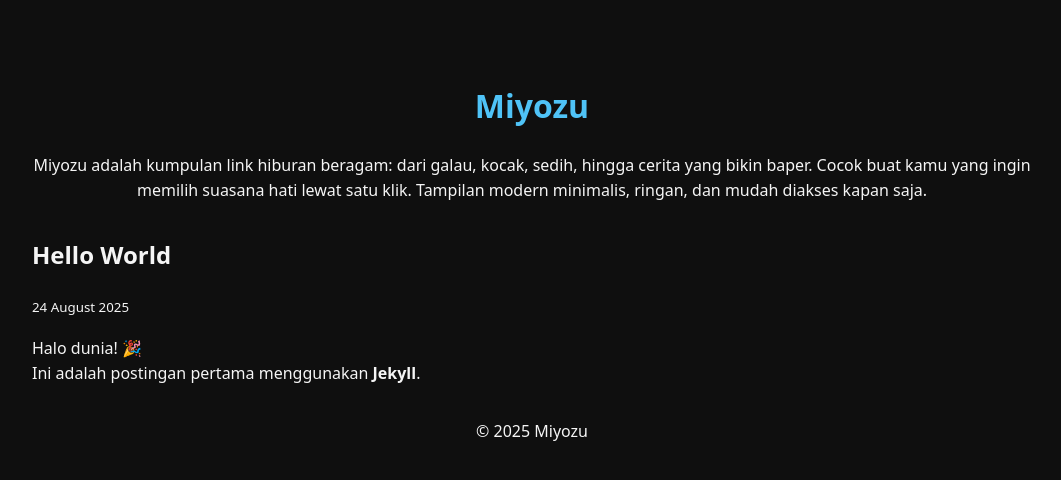
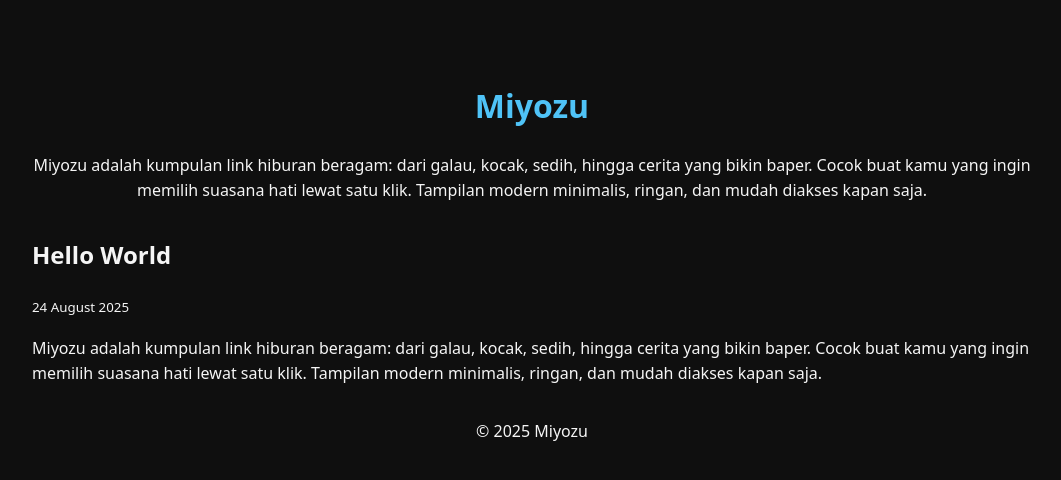
Before and after one commit to miyozu/miyozu.github.io, a Jekyll site: the page built from _posts/2025-08-23-hello-world.md, in a window 1280 px wide. Shown: the top 480 px of the page, without its empty margins (108-1169 px from the left). Built offline with Jekyll 4.4.1, drawn with Linux system fonts in a browser that asks for light colours.

Commit message:
Update 2025-08-23-hello-world.md

```diff
--- a/_posts/2025-08-23-hello-world.md
+++ b/_posts/2025-08-23-hello-world.md
@@ -5,5 +5,4 @@
 categories: blog
 ---
 
-Halo dunia! 🎉
-Ini adalah postingan pertama menggunakan **Jekyll**.
+Miyozu adalah kumpulan link hiburan beragam: dari galau, kocak, sedih, hingga cerita yang bikin baper. Cocok buat kamu yang ingin memilih suasana hati lewat satu klik. Tampilan modern minimalis, ringan, dan mudah diakses kapan saja.
```
